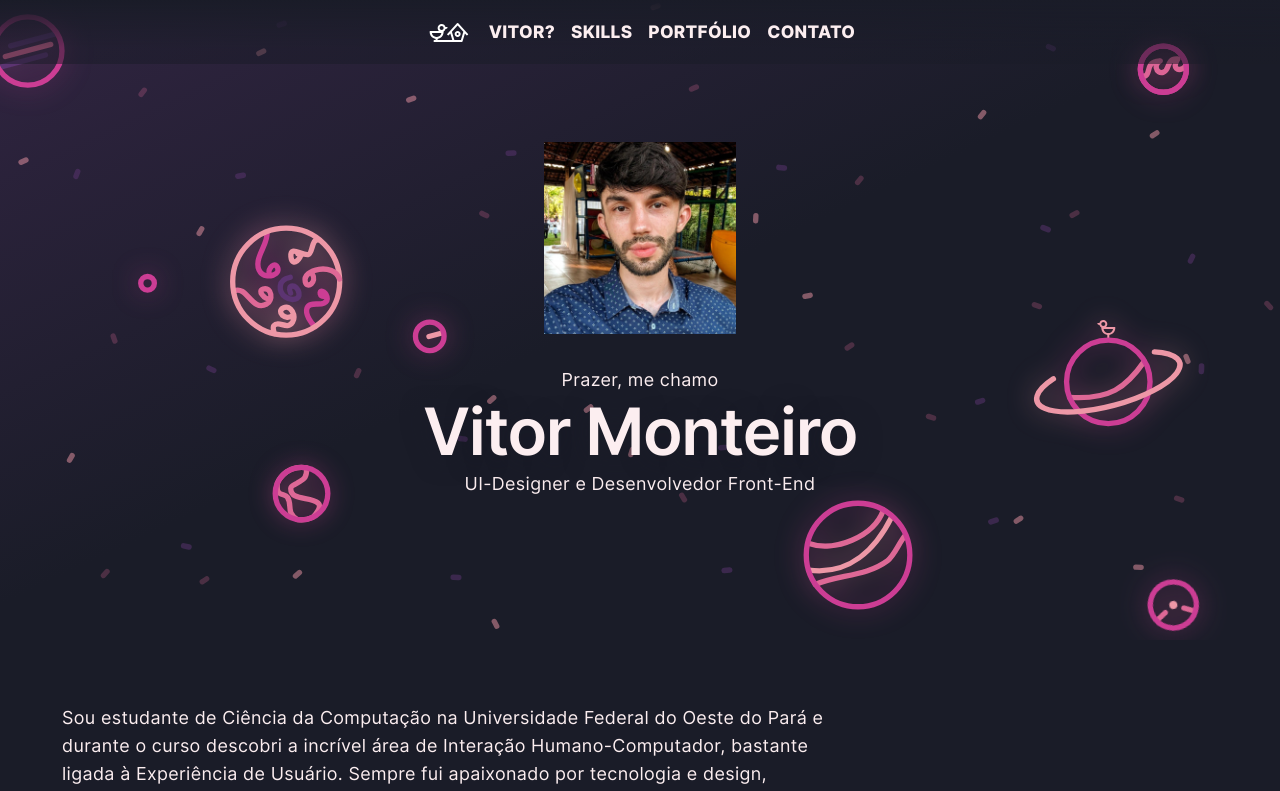
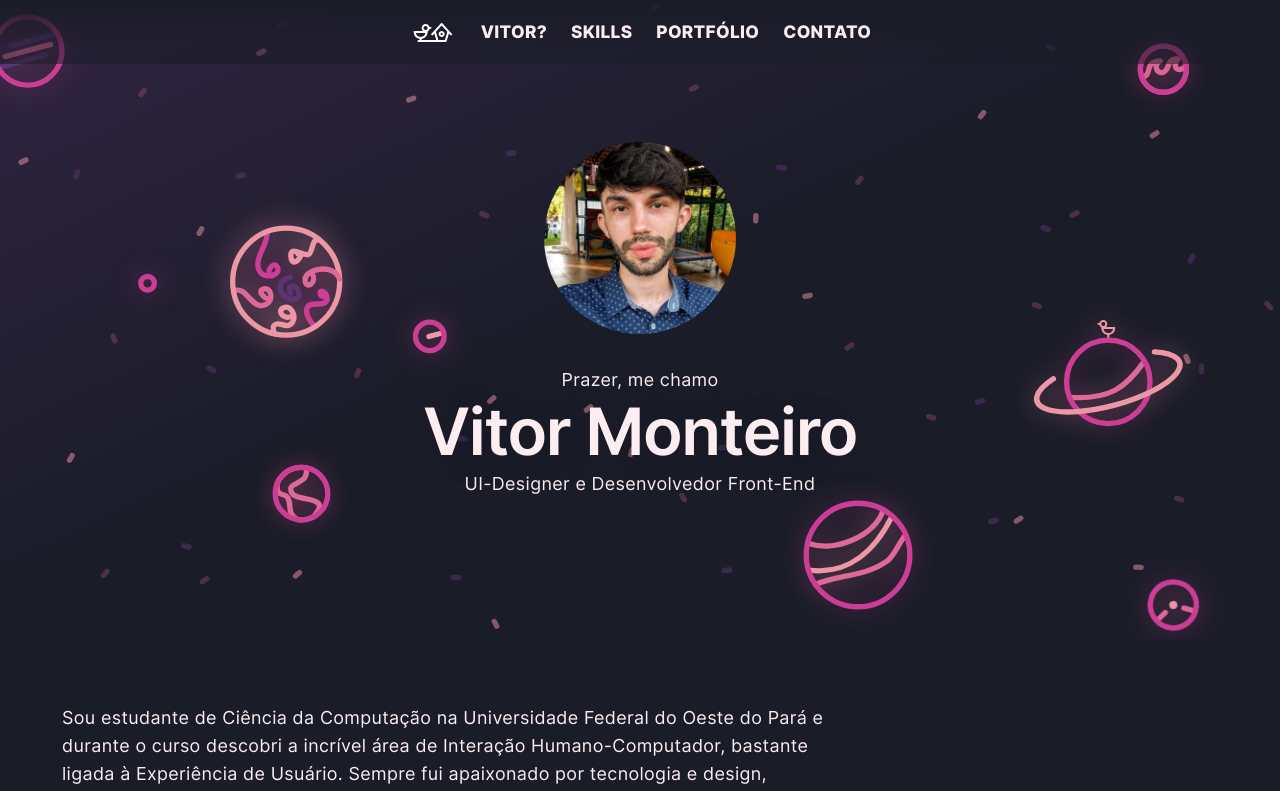
Before and after one commit to mluizvitor/mluizvitor.github.io, a React (Create React App) app: page / in a window 1280 px wide. Shown: the top 791 px of the page. Built offline with nearby package versions, Linux system fonts and the light colour scheme.

Commit message:
style: tiny fixes in border-raidius in some elements

```diff
--- a/src/components/Button/styles.js
+++ b/src/components/Button/styles.js
@@ -19,6 +19,7 @@ export const Container = styled.button.attrs((props) => ({
   height: 48px;
   padding: 0 16px;
   border: 0;
+  border-radius: 4px;
 
   display: flex;
   grid-column: 1 / 3;
--- a/src/components/Container/styles.js
+++ b/src/components/Container/styles.js
@@ -40,7 +40,7 @@ export const ContBanner = styled.div`
   animation: grayscaleAnim 1000ms;
 
   @media (max-width: 650px) {
-    background-position: 25% bottom;
+    background-position: 82.5% bottom;
     background-size: cover;
     background-repeat: no-repeat;
     align-items: flex-start;
--- a/src/components/Navbar/styles.js
+++ b/src/components/Navbar/styles.js
@@ -17,6 +17,7 @@ export const Container = styled.nav`
   display: flex;
   align-items: center;
   justify-content: center;
+  grid-gap: 8px;
   z-index: 16;
 
   & > a > button {
--- a/src/components/TextInput/styles.js
+++ b/src/components/TextInput/styles.js
@@ -15,7 +15,7 @@ export const Container = styled.div`
     line-height: 125%;
     height: 48px;
     border: 2px solid ${theme.t003};
-    border-radius: 0;
+    border-radius: 4px;
     background-color: ${theme.t001.f};
     color: ${theme.t006};
     padding: 8px;
--- a/src/styles/global.js
+++ b/src/styles/global.js
@@ -40,6 +40,7 @@ export default createGlobalStyle`
     color: ${theme.t006};
     background-color: transparent;
     transition: background-color 500ms;
+    border-radius: 4px;
   }
 
   h2, h3 {
@@ -55,6 +56,7 @@ export default createGlobalStyle`
       width:100%;
       height: 45%;
       z-index: -1;
+      border-radius: 32px;
 
       transform: translateX(16px);
 
@@ -112,12 +114,14 @@ export default createGlobalStyle`
 
   .activeBtn {
     background-color: ${theme.t004};
+    border-radius: 4px;
   }
 
   .profilePhoto {
     width: calc(128px + 5vw);
     height: calc(128px + 5vw);
     margin-bottom: 24px;
+    border-radius:50%;
   }
 
   ul.links {
```
